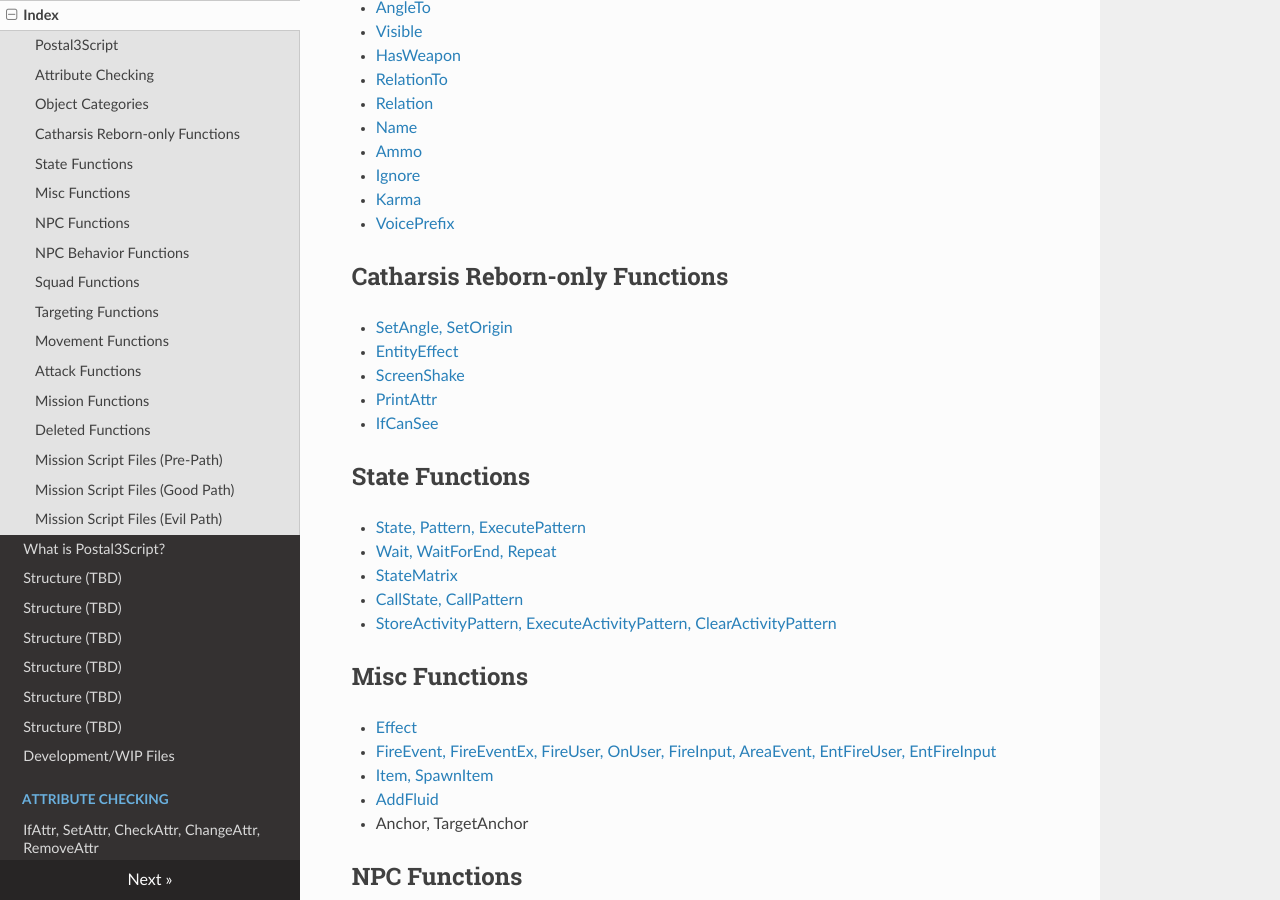
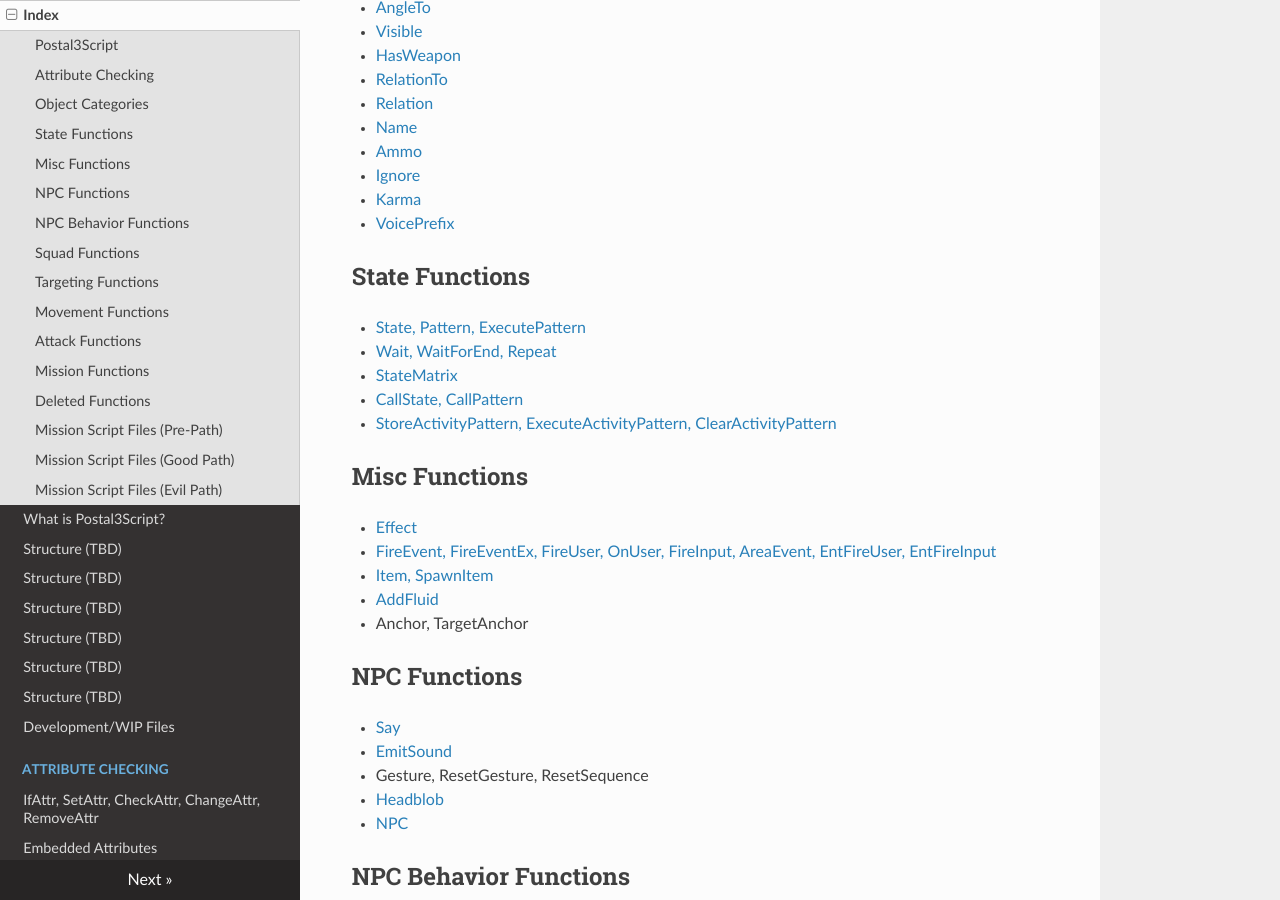
Before and after one commit to WhackJobInt/postal3scriptdocs, an MkDocs documentation site: the page built from docs/index.md, in a window 1280 px wide and 900 px high, scrolled down 913 px. Built offline with MkDocs 1.6.1, drawn with Linux system fonts in a browser that asks for light colours; nearby versions of some CDN libraries.

Commit message:
Yeah looks like this was a bad idea after all

```diff
--- a/docs/index.md
+++ b/docs/index.md
@@ -42,15 +42,6 @@
 <li><a href="objects/ignore">Ignore</a></li>
 <li><a href="objects/karma">Karma</a></li>
 <li><a href="objects/voiceprefix">VoicePrefix</a></li>
-</ul>
-
-## Catharsis Reborn-only Functions
-<ul>
-<li><a href="wjifuncs/setangle_setorigin">SetAngle, SetOrigin</a></li>
-<li><a href="wjifuncs/entityeffect">EntityEffect</a></li>
-<li><a href="wjifuncs/screenshake">ScreenShake</a></li>
-<li><a href="wjifuncs/printattr">PrintAttr</a></li>
-<li><a href="wjifuncs/ifcansee">IfCanSee</a></li>
 </ul>
 
 ## State Functions
--- a/mkdocs.yml
+++ b/mkdocs.yml
@@ -43,12 +43,6 @@
         - 'Ignore': 'objects/ignore.md'
         - 'Karma': 'objects/karma.md'
         - 'VoicePrefix': 'objects/voiceprefix.md'
-    - 'Catharsis Reborn-only Functions':
-        - 'SetAngle, SetOrigin': 'wjifuncs/setangle_setorigin.md'
-        - 'EntityEffect': 'wjifuncs/entityeffect.md'
-        - 'ScreenShake': 'wjifuncs/screenshake.md'
-        - 'PrintAttr': 'wjifuncs/printattr.md'
-        - 'IfCanSee': 'wjifuncs/ifcansee.md'
     - 'State Functions':
         - 'State, Pattern, ExecutePattern': 'statefuncs/func_state_pattern_executepattern.md'
         - 'Wait, WaitForEnd, Repeat': 'statefuncs/wait_waitforend_repeat.md'
```
Also changed, not shown: 10 other files.
